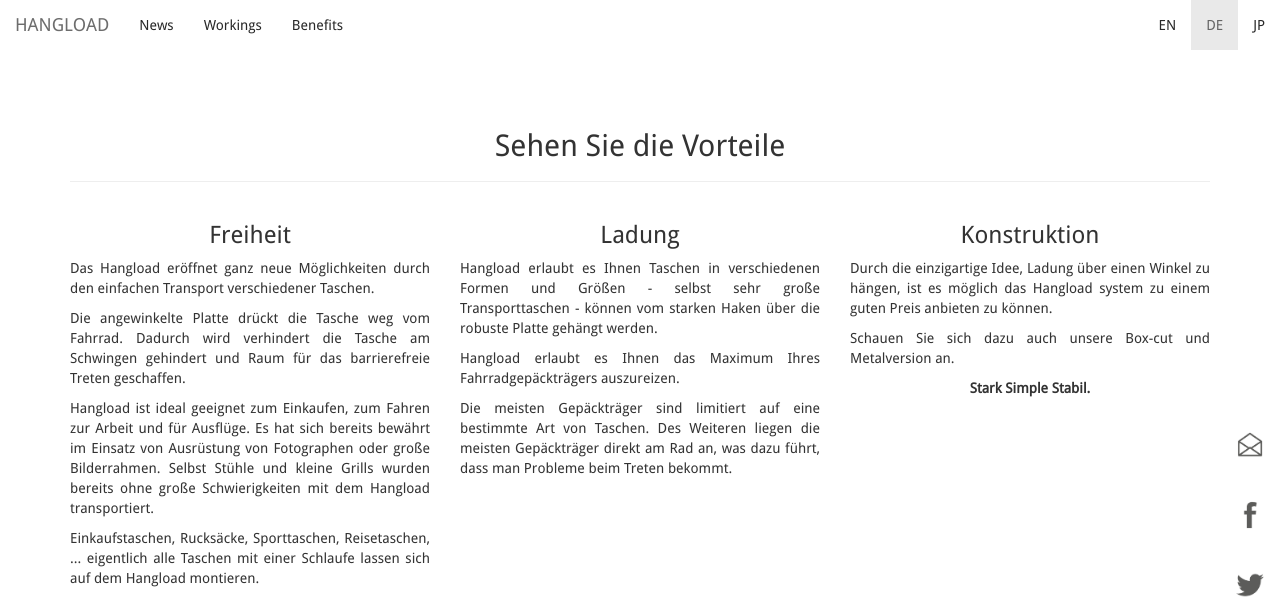
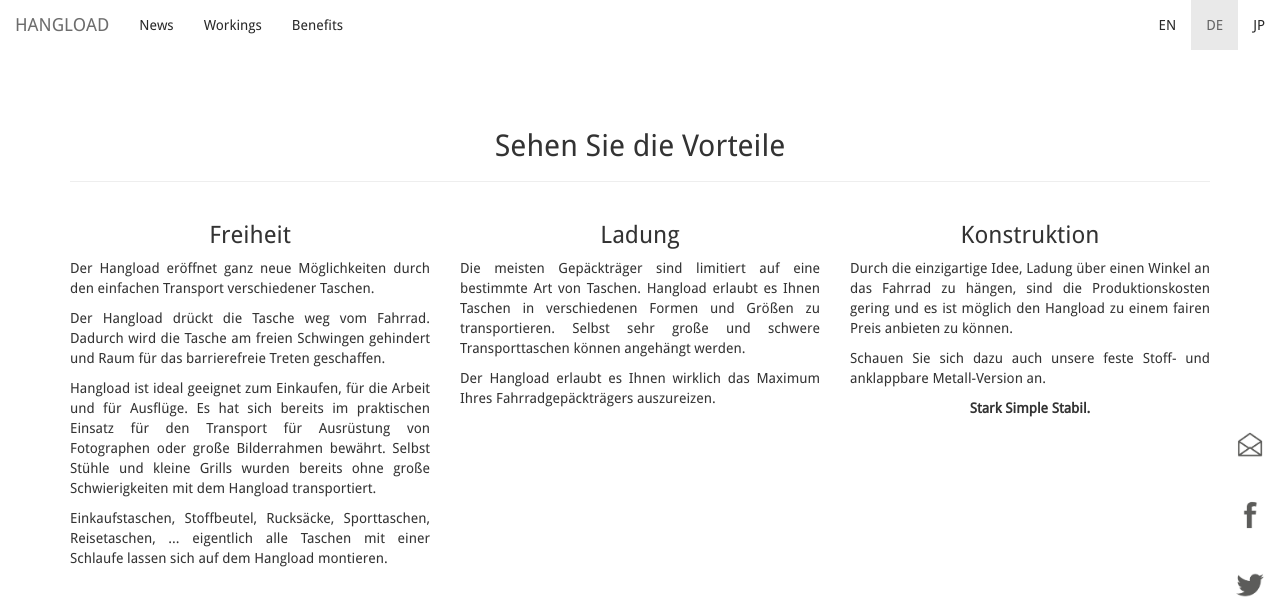
Before and after one commit to bodokaiser/hangload.com, a Jekyll site: the page built from de/index.html, in a window 1280 px wide and 1400 px high, scrolled down 2573 px, cut to the strip 0-616 px from the top of the window. Built offline with Jekyll 4.4.1, drawn with Linux system fonts in a browser that asks for light colours; nearby versions of some CDN libraries; library files that are not in the unit come from our copies; Markdown is read by kramdown in place of the engine named in the settings; some of the changed text lies outside the part shown.

Commit message:
Update index.html
Neuer Text - Verbesserungen des Inhalts

```diff
--- a/de/index.html
+++ b/de/index.html
@@ -63,22 +63,21 @@
       <h3 class="text-center">Allgemein</h3>
       <p class="text-justify">
         Das Hangload ist ein neuartiges System um allerlei verschiedene Taschen auf
-        dem Fahrrad zu befestigen.
+        dem Fahrrad zu transportieren.
       </p>
       <p class="text-justify">
-        Es besteht aus einem Haken, welches an dem Gepäckträger befestigt und
-        einer Platte, welche angewickelt an die Seite des Gepäckträgers
+        Es besteht aus einem Griff, welches an dem Gepäckträger befestigt und
+        dem Hangload, welcher angewickelt an die Seite des Gepäckträgers
         angebracht wird.
       </p>
       <p class="text-justify">
-        Es können Taschen von verschiedener Form und Größe an den Haken
-        angehängt werden, welche dann auf der angewinkelten Platte liegen.
-      </p>
+        Es können Taschen von verschiedener Form und Größe an den Griff
+        angehängt werden, die dann schräg auf der Platte aufliegen. </p>
       <p class="text-justify">
-        Natürlich ist es auch möglich das Hangload beidseitig zu befestigen.
+        Natürlich ist es auch möglich den Hangload beidseitig zu befestigen.
       </p>
       <p class="text-center h4">
-        <em>Scrollen Sie herunter für die Vorteile!</em>
+        <em>Scrollen Sie für die Vorteile des Hangload weiter herunter ! </em>
       </p>
     </div>
   </div>
@@ -99,51 +98,46 @@
     <div class="col-xs-10 col-xs-offset-1 col-sm-6 col-sm-offset-0 col-md-4">
       <h3 class="text-center">Freiheit</h3>
       <p class="text-justify">
-        Das Hangload eröffnet ganz neue Möglichkeiten durch den einfachen
+        Der Hangload eröffnet ganz neue Möglichkeiten durch den einfachen
         Transport verschiedener Taschen.
       </p>
       <p class="text-justify">
-        Die angewinkelte Platte drückt die Tasche weg vom Fahrrad. Dadurch
-        wird verhindert die Tasche am Schwingen gehindert und Raum für das
+        Der Hangload drückt die Tasche weg vom Fahrrad. Dadurch
+        wird die Tasche am freien Schwingen gehindert und Raum für das
         barrierefreie Treten geschaffen.
       </p>
       <p class="text-justify">
-        Hangload ist ideal geeignet zum Einkaufen, zum Fahren zur Arbeit und
-        für Ausflüge. Es hat sich bereits bewährt im Einsatz von Ausrüstung
-        von Fotographen oder große Bilderrahmen. Selbst Stühle und kleine
-        Grills wurden bereits ohne große Schwierigkeiten mit dem Hangload
-        transportiert.
+        Hangload ist ideal geeignet zum Einkaufen, für die Arbeit und
+        für Ausflüge. Es hat sich bereits im praktischen Einsatz für den
+        Transport für Ausrüstung von Fotographen oder große Bilderrahmen bewährt.
+        Selbst Stühle und kleine Grills wurden bereits ohne große Schwierigkeiten
+        mit dem Hangload transportiert.
       </p>
       <p class="text-justify">
-        Einkaufstaschen, Rucksäcke, Sporttaschen, Reisetaschen, ... eigentlich
-        alle Taschen mit einer Schlaufe lassen sich auf dem Hangload montieren.
+        Einkaufstaschen, Stoffbeutel, Rucksäcke, Sporttaschen, Reisetaschen,
+        ... eigentlich alle Taschen mit einer Schlaufe lassen sich auf dem Hangload montieren.
       </p>
     </div>
     <div class="col-xs-10 col-xs-offset-1 col-sm-6 col-sm-offset-0 col-md-4">
       <h3 class="text-center">Ladung</h3>
       <p class="text-justify">
-        Hangload erlaubt es Ihnen Taschen in verschiedenen Formen und Größen
-        - selbst sehr große Transporttaschen - können vom starken Haken über
-        die robuste Platte gehängt werden.
+        Die meisten Gepäckträger sind limitiert auf eine bestimmte Art von
+        Taschen. Hangload erlaubt es Ihnen Taschen in verschiedenen Formen und Größen zu transportieren.
+        Selbst sehr große und schwere Transporttaschen können angehängt werden.
       </p>
       <p class="text-justify">
-        Hangload erlaubt es Ihnen das Maximum Ihres Fahrradgepäckträgers
+        Der Hangload erlaubt es Ihnen wirklich das Maximum Ihres Fahrradgepäckträgers
         auszureizen.
-      </p>
-      <p class="text-justify">
-        Die meisten Gepäckträger sind limitiert auf eine bestimmte Art von
-        Taschen. Des Weiteren liegen die meisten Gepäckträger direkt am Rad an,
-        was dazu führt, dass man Probleme beim Treten bekommt.
       </p>
     </div>
     <div class="col-xs-10 col-xs-offset-1 col-sm-6 col-sm-offset-0 col-md-4">
       <h3 class="text-center">Konstruktion</h3>
       <p class="text-justify">
-        Durch die einzigartige Idee, Ladung über einen Winkel zu hängen, ist
-        es möglich das Hangload system zu einem guten Preis anbieten zu können.
+        Durch die einzigartige Idee, Ladung über einen Winkel an das Fahrrad zu hängen,
+        sind die Produktionskosten gering und es ist möglich den Hangload zu einem fairen Preis anbieten zu können.
       </p>
       <p class="text-justify">
-        Schauen Sie sich dazu auch unsere Box-cut und Metalversion an.
+        Schauen Sie sich dazu auch unsere feste Stoff- und anklappbare Metall-Version an.
       </p>
       <p class="text-center">
         <strong>Stark Simple Stabil.</strong>
@@ -159,7 +153,7 @@
           </p>
         </iframe>
       </div>
-      <p class="text-center">Statische Metall-Stoff-Version.</p>
+      <p class="text-center">feste Stoff-Version.</p>
     </div>
     <div class="col-xs-12 col-md-6">
       <div class="video">
```
